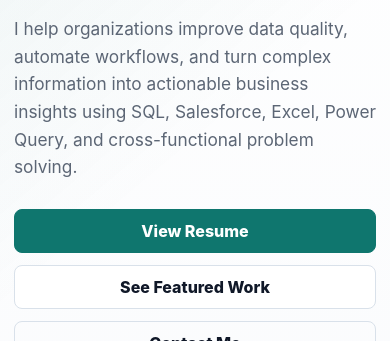
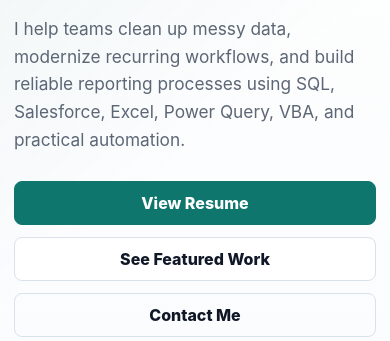
Before and after one commit to AsePlayer/Portfolio-2.0, a plain HTML site: page index.html in a window 390 px wide. Shown: the part 333-674 px from the top of the page. Drawn offline with Linux system fonts and the light colour scheme.

Commit message:
feat: add background and stronger data ops content

```diff
--- a/css/styles.css
+++ b/css/styles.css
@@ -390,6 +390,7 @@ h3 {
 .service-card,
 .skill-group,
 .work-card,
+.background-item,
 .contact-form,
 .resume-panel {
   border: 1px solid rgba(20, 33, 61, 0.12);
@@ -436,6 +437,25 @@ h3 {
 
 .work-card h3,
 .work-card p {
+  margin-bottom: 0;
+}
+
+.background-list {
+  display: grid;
+  grid-template-columns: repeat(4, minmax(0, 1fr));
+  gap: 16px;
+}
+
+.background-item {
+  padding: 22px;
+}
+
+.background-item h3 {
+  margin-bottom: 12px;
+}
+
+.background-item p:last-child {
+  color: var(--muted);
   margin-bottom: 0;
 }
 
@@ -600,6 +620,7 @@ textarea:focus-visible {
   }
 
   .card-grid.four,
+  .background-list,
   .skills-grid {
     grid-template-columns: repeat(2, minmax(0, 1fr));
   }
@@ -664,6 +685,7 @@ textarea:focus-visible {
   }
 
   .card-grid.four,
+  .background-list,
   .skills-grid,
   .work-card {
     grid-template-columns: 1fr;
--- a/data/site.json
+++ b/data/site.json
@@ -15,12 +15,13 @@
     { "label": "Home", "href": "#home" },
     { "label": "Work", "href": "#work" },
     { "label": "Skills", "href": "#skills" },
+    { "label": "Background", "href": "#background" },
     { "label": "About", "href": "#about" },
     { "label": "Contact", "href": "#contact" }
   ],
   "hero": {
     "eyebrow": "Data operations and business systems",
-    "subheadline": "I help organizations improve data quality, automate workflows, and turn complex information into actionable business insights using SQL, Salesforce, Excel, Power Query, and cross-functional problem solving.",
+    "subheadline": "I help teams clean up messy data, modernize recurring workflows, and build reliable reporting processes using SQL, Salesforce, Excel, Power Query, VBA, and practical automation.",
     "actions": [
       { "label": "View Resume", "href": "resume.pdf", "style": "primary", "download": true },
       { "label": "See Featured Work", "href": "#work", "style": "default" },
@@ -30,9 +31,9 @@
       "label": "Core focus",
       "headline": "Clean data, reliable workflows, useful reporting.",
       "facts": [
-        { "label": "Tools", "value": "SQL, Salesforce, Excel, Power Query" },
-        { "label": "Strengths", "value": "Automation, validation, reporting, troubleshooting" },
-        { "label": "Business fit", "value": "Marketing, operations, systems, cross-functional teams" }
+        { "label": "Tools", "value": "SQL, Salesforce, Excel, Power Query, VBA, Access" },
+        { "label": "Strengths", "value": "Reporting automation, data validation, workflow modernization" },
+        { "label": "Business fit", "value": "Marketing, membership, sales, accounting, leadership" }
       ]
     }
   },
@@ -42,19 +43,19 @@
     "items": [
       {
         "title": "Data Analysis & Reporting",
-        "text": "Use SQL, Excel, and Power Query to query, clean, transform, and analyze business data for actionable results."
+        "text": "Build SQL queries, Salesforce reports, and repeatable reporting processes that help teams understand operational, marketing, membership, and leadership data."
       },
       {
         "title": "Marketing Operations Support",
-        "text": "Collaborate with marketing teams on customer targeting, audience segmentation, email hygiene, exclusions, and campaign data preparation."
+        "text": "Work with confidential email marketing data in iPost Enterprise to cleanse, segment, validate, and prepare audience data for marketing and membership teams."
       },
       {
-        "title": "Automation & Process Improvement",
-        "text": "Build automated workflows and reusable data processes that reduce manual work and improve consistency."
+        "title": "Workflow Automation & Modernization",
+        "text": "Automate recurring reporting and manual workflows with Excel, Power Query, VBA, SQL, and lightweight tools built around real business needs."
       },
       {
-        "title": "Systems & Technical Problem Solving",
-        "text": "Support Salesforce, databases, Microsoft Access, internal tools, and cross-department technical needs."
+        "title": "Data Quality & Systems Support",
+        "text": "Clean, validate, reconcile, and explain data across CRMs, spreadsheets, Access systems, email platforms, and legacy workflows."
       }
     ]
   },
@@ -64,29 +65,29 @@
     "intro": "A few examples of reporting, cleanup, workflow, and systems support work.",
     "items": [
       {
-        "tag": "Marketing operations",
-        "title": "Marketing Audience Segmentation",
-        "text": "Used SQL and data validation to help marketing identify correct customer audiences, maintain email hygiene, and apply exclusions for targeted email campaigns."
+        "tag": "Email marketing data",
+        "title": "iPost Audience Segmentation & Data Prep",
+        "text": "Use SQL and iPost Enterprise to cleanse confidential audience data, maintain email hygiene, apply exclusions, and prepare reliable segments for marketing and membership campaigns."
+      },
+      {
+        "tag": "Salesforce reporting",
+        "title": "Salesforce Reports for Business Teams",
+        "text": "Generate Salesforce reporting for sales, accounting, and leadership so teams can review operational data without digging through source systems."
       },
       {
         "tag": "Reporting workflow",
-        "title": "Power Query Data Transformation Workflow",
-        "text": "Built repeatable Power Query and Excel workflows to transform raw data into usable reports and actionable department insights."
+        "title": "Excel, Power Query & VBA Automation",
+        "text": "Built automated Excel/VBA and Power Query workflows that reduce manual reporting steps and make recurring processes easier to maintain."
       },
       {
-        "tag": "Business analysis",
-        "title": "Cross-Department Data Analysis",
-        "text": "Queried and analyzed operational data for multiple departments, combining SQL, Excel formulas, and Power Query to answer business questions."
+        "tag": "Legacy systems",
+        "title": "Legacy Workflow Modernization",
+        "text": "Rebuilt and improved undocumented reporting processes, reconstructed inconsistent historical datasets, and added structure to legacy workflows."
       },
       {
-        "tag": "Systems support",
-        "title": "Salesforce Migration & Data Support",
-        "text": "Supported the transition from legacy systems to Salesforce by helping validate, clean, troubleshoot, and organize business data."
-      },
-      {
-        "tag": "Troubleshooting",
-        "title": "Access & Internal Tool Troubleshooting",
-        "text": "Fixed issues in Microsoft Access and internal systems to improve reliability and reduce operational friction."
+        "tag": "Data integrity",
+        "title": "Migration & Data Trust Support",
+        "text": "Resolved data inconsistencies across CRM, Excel, Access, and legacy systems while helping stakeholders understand discrepancies and trust reporting outputs."
       }
     ]
   },
@@ -94,21 +95,47 @@
     "eyebrow": "Skills snapshot",
     "headline": "A practical toolkit for day-to-day data operations.",
     "groups": [
-      { "title": "Data", "text": "SQL, data querying, data cleaning, validation, reporting, segmentation" },
-      { "title": "Business Tools", "text": "Salesforce, Excel, Power Query, Microsoft Access" },
-      { "title": "Technical", "text": "Automation, software development fundamentals, QA testing, troubleshooting" },
-      { "title": "Cross-Functional", "text": "Marketing support, operations support, documentation, process improvement" }
+      { "title": "Data", "text": "SQL queries, views, reporting, data cleansing, validation, ETL logic, segmentation, migration support" },
+      { "title": "Automation", "text": "Excel automation, VBA, Power Query, Microsoft Office workflows, Python scripts, Google Sheets API" },
+      { "title": "Business Tools", "text": "Salesforce, iPost Enterprise, Excel, Access, Word, Power BI, Google Sheets, Jira, Trello" },
+      { "title": "Cross-Functional", "text": "Marketing support, membership operations, stakeholder communication, SOPs, non-technical user support" }
+    ]
+  },
+  "background": {
+    "eyebrow": "Background",
+    "headline": "A technical foundation with hands-on operations experience.",
+    "items": [
+      {
+        "label": "Data Operations",
+        "title": "SEMA, 2025-present",
+        "text": "Supports marketing, membership, sales, accounting, and leadership with SQL reporting, iPost Enterprise audience data, Salesforce reports, data cleanup, and recurring workflows."
+      },
+      {
+        "label": "Software Development",
+        "title": "Knights of Creation, 2020-2025",
+        "text": "Built SQL/Python systems, ETL logic, internal automation, data transfer processes, and user-facing tools for structured workflows."
+      },
+      {
+        "label": "QA & Data Integrity",
+        "title": "MaxGames Studios, 2015-2022",
+        "text": "Tested workflows, validated data consistency, reproduced logic issues, and documented defects clearly for development teams."
+      },
+      {
+        "label": "Education",
+        "title": "B.S. Computer Science, Cum Laude",
+        "text": "Computer science foundation with additional Certified ScrumMaster training."
+      }
     ]
   },
   "about": {
     "eyebrow": "About",
     "headline": "Comfortable between business questions and technical details.",
-    "text": "Ryan Scott is a Data Operations Coordinator with a background in computer science, software development, QA testing, automotive/SEMA operations, and content creation. He specializes in bridging business needs and technical execution by helping teams clean data, automate workflows, troubleshoot systems, and make better decisions."
+    "text": "Ryan Scott is a Data Operations Coordinator with a computer science background and experience across SQL reporting, Microsoft Office automation, workflow modernization, QA testing, and software development. He specializes in making messy business data easier to trust and use by building practical tools, improving recurring workflows, supporting migrations, and helping technical and non-technical teams work from the same source of truth."
   },
   "resume": {
     "eyebrow": "Resume",
-    "headline": "Data operations support with a practical systems mindset.",
-    "text": "Strengths include data validation, reporting workflows, Salesforce support, SQL analysis, QA-style troubleshooting, and clear documentation for cross-functional teams.",
+    "headline": "Practical data operations support with software engineering roots.",
+    "text": "Ryan brings experience in SQL reporting, Excel/VBA automation, Power Query workflows, iPost Enterprise data prep, Salesforce reporting, migration support, QA-style troubleshooting, and documentation for non-technical handoff.",
     "button": "Download Resume"
   },
   "contact": {
--- a/index.html
+++ b/index.html
@@ -40,7 +40,7 @@
 
   <footer class="site-footer">
     <div class="container footer-inner">
-      <p>&copy; <span id="year">2026</span> <span data-footer-name>Ryan Scott</span>. Data Operations & Business Technology.</p>
+      <p>&copy; <span id="year"></span> Ryan Scott. Data Operations & Business Technology.</p>
       <a href="#home">Back to top</a>
     </div>
   </footer>
--- a/js/script.js
+++ b/js/script.js
@@ -58,6 +58,7 @@ function renderPage(data) {
     whatIDoSection(data.whatIDo),
     workSection(data.work),
     skillsSection(data.skills),
+    backgroundSection(data.background),
     aboutSection(data.about),
     resumeSection(data),
     contactSection(data)
@@ -193,9 +194,30 @@ function skillsSection(section) {
   `;
 }
 
+function backgroundSection(section) {
+  return `
+    <section id="background" class="section muted-section">
+      <div class="container">
+        ${sectionHeading(section.eyebrow, section.headline)}
+        <div class="background-list">
+          ${section.items.map(function (item) {
+            return `
+              <article class="background-item">
+                <p class="work-tag">${item.label}</p>
+                <h3>${item.title}</h3>
+                <p>${item.text}</p>
+              </article>
+            `;
+          }).join('')}
+        </div>
+      </div>
+    </section>
+  `;
+}
+
 function aboutSection(section) {
   return `
-    <section id="about" class="section muted-section">
+    <section id="about" class="section">
       <div class="container about-grid">
         ${sectionHeading(section.eyebrow, section.headline)}
         <div class="about-copy">
```
